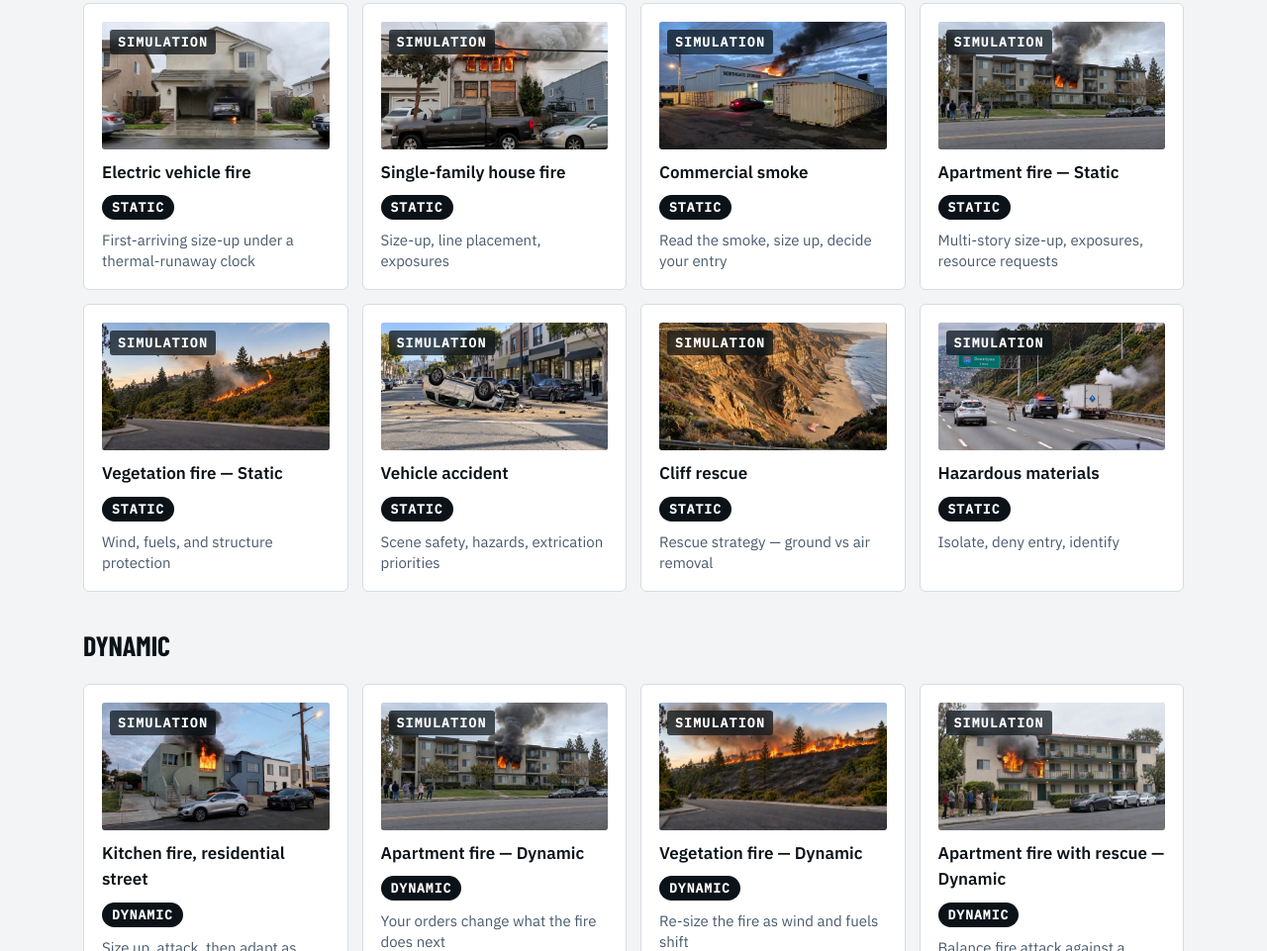
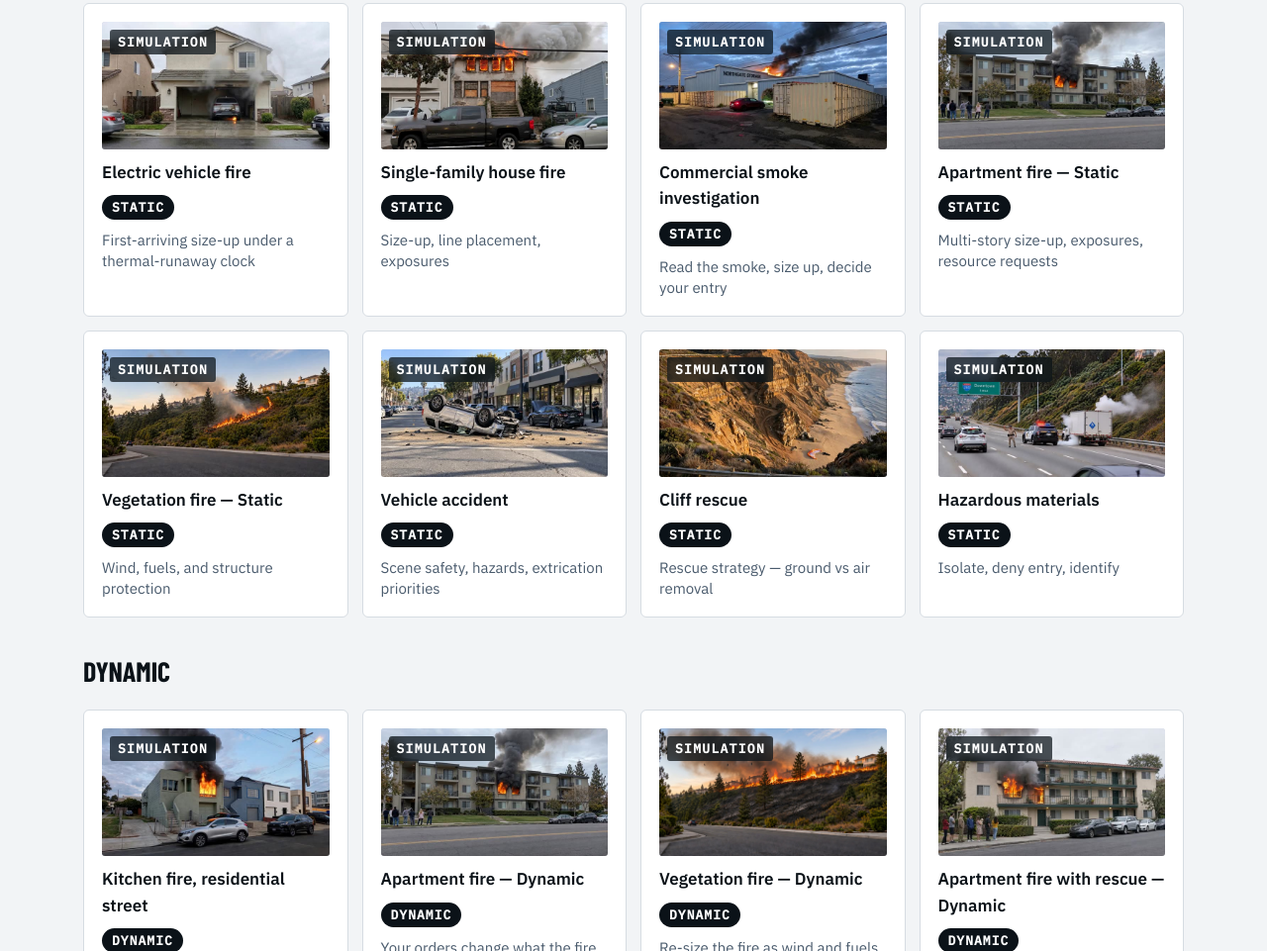
Before and after one commit to incidentaxis-app/incidentaxis-site, a plain HTML site: page index.html in a window 1280 px wide. Shown: the part 2192-3153 px from the top of the page at 99% size. Drawn offline with nearby package versions, Linux system fonts and the light colour scheme.

Commit message:
Landing: rename tile to Commercial smoke investigation (owner approved) (#29)
Claude-Session: https://claude.ai/code/session_01Ha43MzxupTiU586yfgJGod

Co-authored-by: Claude <noreply@anthropic.com>

```diff
--- a/index.html
+++ b/index.html
@@ -159,7 +159,7 @@ form.jf{align-items:stretch}.msg{flex-basis:100%;font-size:15px;color:#8A1C1C}.m
 <script>
 (function(){
 var $=function(i){return document.getElementById(i)};
-var ST=[['Electric vehicle fire','electric-vehicle-fire','First-arriving size-up under a thermal-runaway clock'],['Single-family house fire','single-family-house','Size-up, line placement, exposures'],['Commercial smoke','northgate-storage','Read the smoke, size up, decide your entry'],['Apartment fire — Static','apartment-fire','Multi-story size-up, exposures, resource requests'],['Vegetation fire — Static','vegetation-fire','Wind, fuels, and structure protection'],['Vehicle accident','vehicle-accident','Scene safety, hazards, extrication priorities'],['Cliff rescue','cliff-rescue','Rescue strategy — ground vs air removal'],['Hazardous materials','freeway-hazmat','Isolate, deny entry, identify']],DY=[['Kitchen fire, residential street','kitchen-fire-dynamic','Size up, attack, then adapt as conditions change'],['Apartment fire — Dynamic','apartment-fire','Your orders change what the fire does next'],['Vegetation fire — Dynamic','vegetation-fire-dynamic','Re-size the fire as wind and fuels shift'],['Apartment fire with rescue — Dynamic','apartment-fire-with-rescue','Balance fire attack against a rescue']];
+var ST=[['Electric vehicle fire','electric-vehicle-fire','First-arriving size-up under a thermal-runaway clock'],['Single-family house fire','single-family-house','Size-up, line placement, exposures'],['Commercial smoke investigation','northgate-storage','Read the smoke, size up, decide your entry'],['Apartment fire — Static','apartment-fire','Multi-story size-up, exposures, resource requests'],['Vegetation fire — Static','vegetation-fire','Wind, fuels, and structure protection'],['Vehicle accident','vehicle-accident','Scene safety, hazards, extrication priorities'],['Cliff rescue','cliff-rescue','Rescue strategy — ground vs air removal'],['Hazardous materials','freeway-hazmat','Isolate, deny entry, identify']],DY=[['Kitchen fire, residential street','kitchen-fire-dynamic','Size up, attack, then adapt as conditions change'],['Apartment fire — Dynamic','apartment-fire','Your orders change what the fire does next'],['Vegetation fire — Dynamic','vegetation-fire-dynamic','Re-size the fire as wind and fuels shift'],['Apartment fire with rescue — Dynamic','apartment-fire-with-rescue','Balance fire attack against a rescue']];
 function cards(a,t){return a.map(function(x){var s=x[0],k=x[1];return '<div class="sc"><div class="ph" role="button" tabindex="0" aria-label="Watch the '+s.toLowerCase()+' preview" data-k="'+k+'" data-n="'+s+'" data-umami-event="tile-open" data-umami-event-scenario="'+s+'" data-loop="loops/'+k+'-loop.mp4"><span class="sim">Simulation</span><img src="assets/posters/'+k+'.jpg" alt="Preview of the '+s.toLowerCase()+' scenario" loading="lazy"></div><b>'+s+'</b><span class="kind">'+t+'</span><span class="capt">'+x[2]+'</span></div>'}).join('')}
 $('st').innerHTML=cards(ST,'Static');$('dy').innerHTML=cards(DY,'Dynamic');
 var PACE=[['A few runs a month',15],['About once a week',35],['Most days',120],['Every training day',700]];
```
